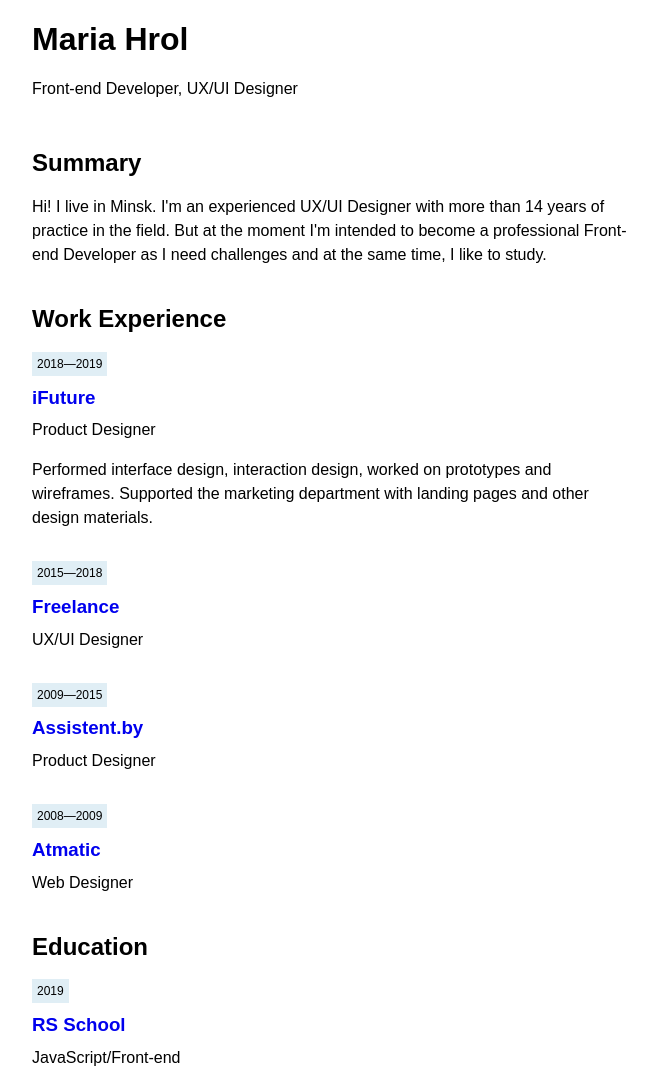
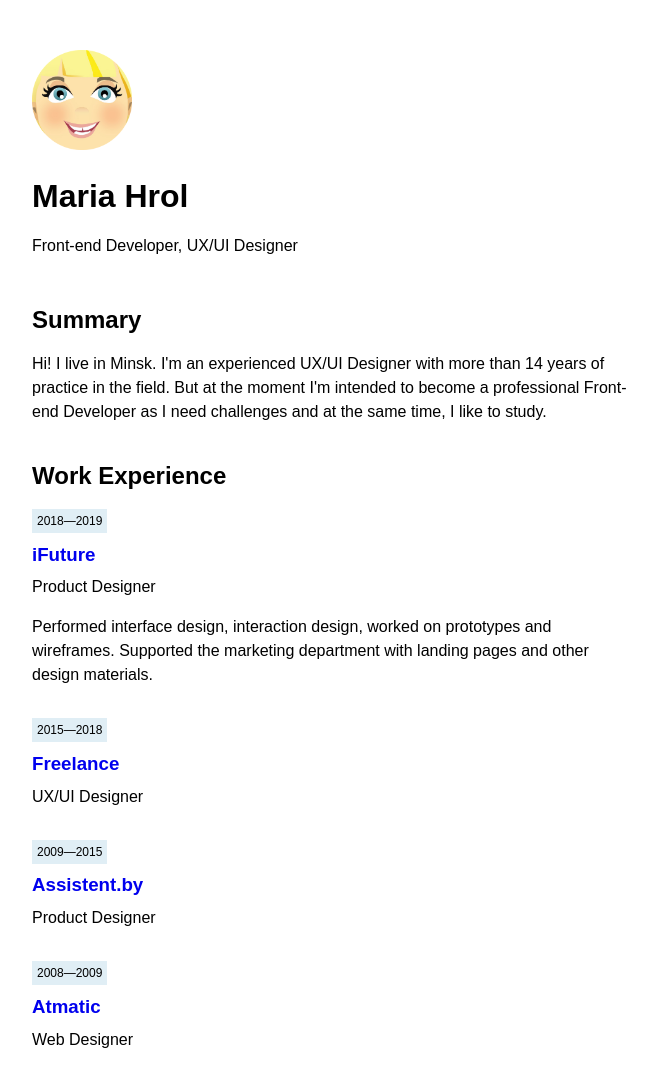
Before and after one commit to marusyaby/rsschool-cv, a plain HTML site: page index.html in a window 1280 px wide. Shown: the top 1073 px of the page, without its empty margins (308-965 px from the left). Drawn offline with Linux system fonts and the light colour scheme.

Commit message:
feat: add photo

```diff
--- a/index.html
+++ b/index.html
@@ -13,11 +13,12 @@
   <div class="container">
 
     <header class="page-header">
+      <picture class="page-header__photo">
+        <img src="me.png" alt="My photo" width="100" height="100"/>
+      </picture>
       <h2 class="page-header__name">Maria Hrol</h2>
       <span class="page-header__title">Front-end Developer, UX/UI Designer</span>
-      <picture class="page-header__photo">
-        <img src="" srcset="" alt="" />
-      </picture>
+
     </header>
 
     <main>
--- a/style.css
+++ b/style.css
@@ -20,7 +20,7 @@ img {
 .container {
   display: flex;
   flex-wrap: wrap;
-  margin: 0 auto;
+  margin: 50px auto 0;
   width: 600px;
 }
 
```
Also changed, not shown: me.png (added).
